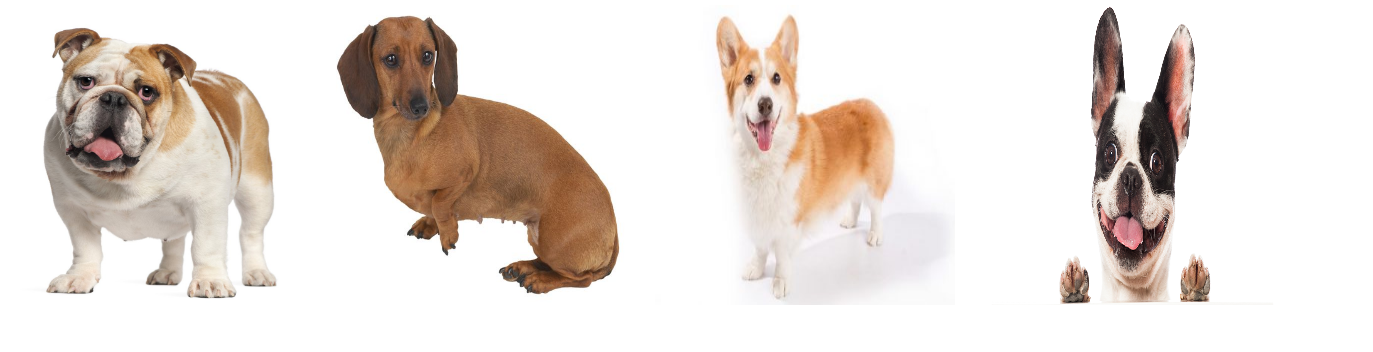
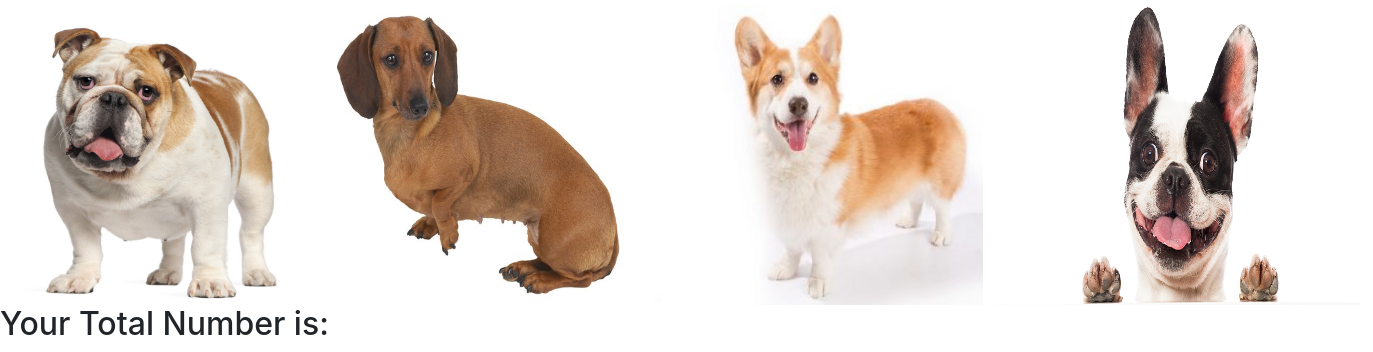
Before and after one commit to StephFromAustin/puppy-play-date, a plain HTML site: page index.html in a window 1280 px wide. Shown: the part 465-817 px from the top of the page, 1373 px wide, since content can reach past the window. Drawn offline with nearby package versions, Linux system fonts and the light colour scheme.

Commit message:
finish html

```diff
--- a/index.html
+++ b/index.html
@@ -57,24 +57,24 @@
 
     <div class="row text-center">
         <div class="col-sm-3">
-                    <img src="assets/images/bulldog.jpg" class="img-bull" alt="Bulldog" width="300" height="300"/>
+            <img src="assets/images/bulldog.jpg" class="img-bull" alt="Bulldog" width="300" height="300" />
         </div>
         <div class="col-sm-3">
-                    <img src="assets/images/dachshund.jpg" class="img-dach" alt="Dachshund" width="300" height="300"/>
+            <img src="assets/images/dachshund.jpg" class="img-dach" alt="Dachshund" width="300" height="300" />
         </div>
         <div class="col-sm-3">
-                    <img src="assets/images/corgi.jpg" class="img-corgi" alt="Corgi" width="300" height="300"/>
+            <img src="assets/images/corgi.jpg" class="img-corgi" alt="Corgi" width="390" height="300" />
         </div>
         <div class="col-sm-3">
-                    <img src="assets/images/frenchie.png" class="img-frenchie" alt="Frenchie" width="300" height="300"/>
+            <img src="assets/images/frenchie.png" class="img-frenchie" alt="Frenchie" width="390" height="300" />
 
         </div>
     </div>
-
-
-
-
-
+    <div class="row">
+        <div class="col-sm-12">
+            <h2>Your Total Number is: <span class="totalNumber"></span> </h2>
+        </div>
+    </div>
 
 
 
@@ -89,5 +89,5 @@
 <script src="https://stackpath.bootstrapcdn.com/bootstrap/4.1.3/js/bootstrap.min.js" integrity="sha384-ChfqqxuZUCnJSK3+MXmPNIyE6ZbWh2IMqE241rYiqJxyMiZ6OW/JmZQ5stwEULTy"
     crossorigin="anonymous"></script>
 </body>
-
+<script src="assets/javascript/game.js"></script>
 </html>
```
Lines whose indentation alone changed are shown as unchanged.
